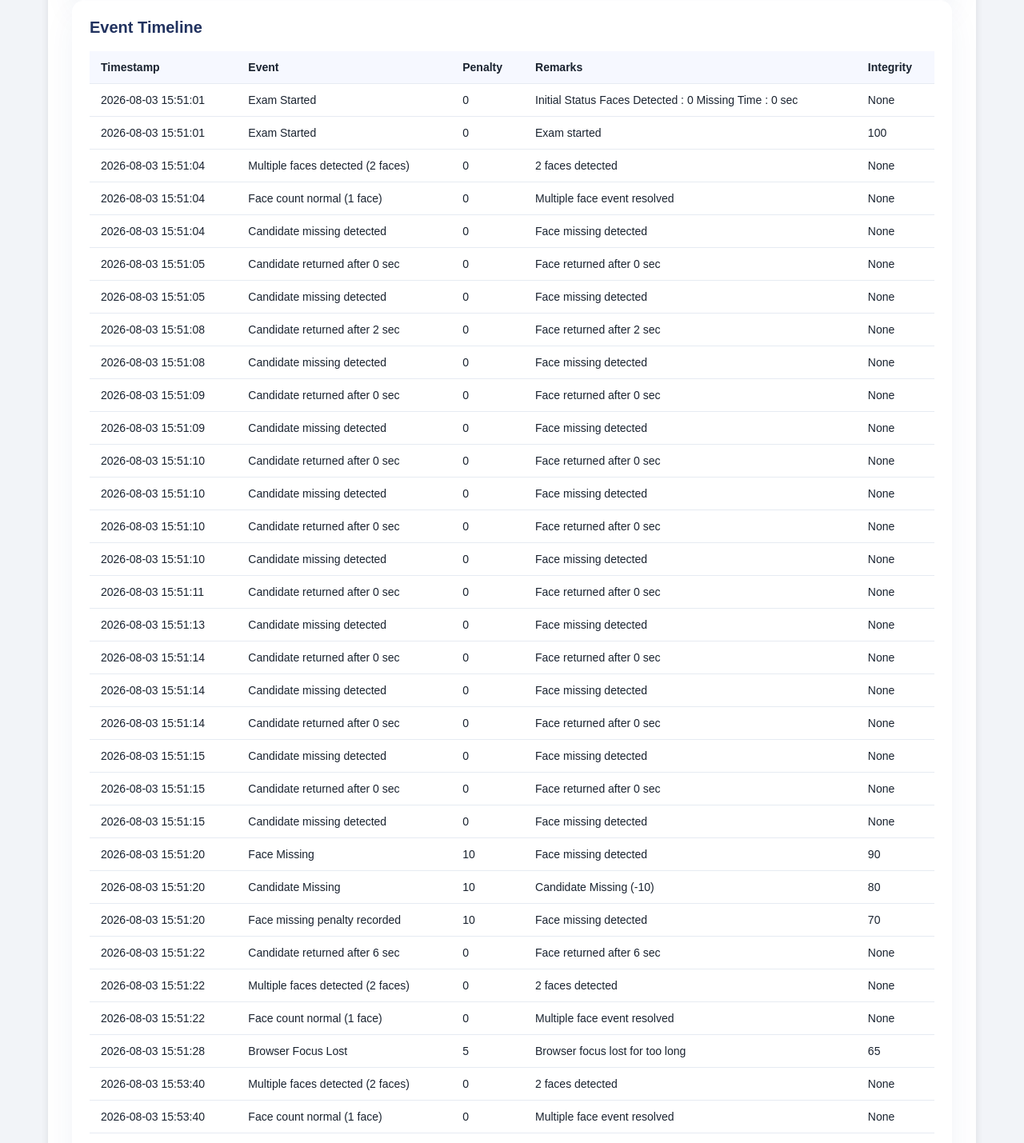
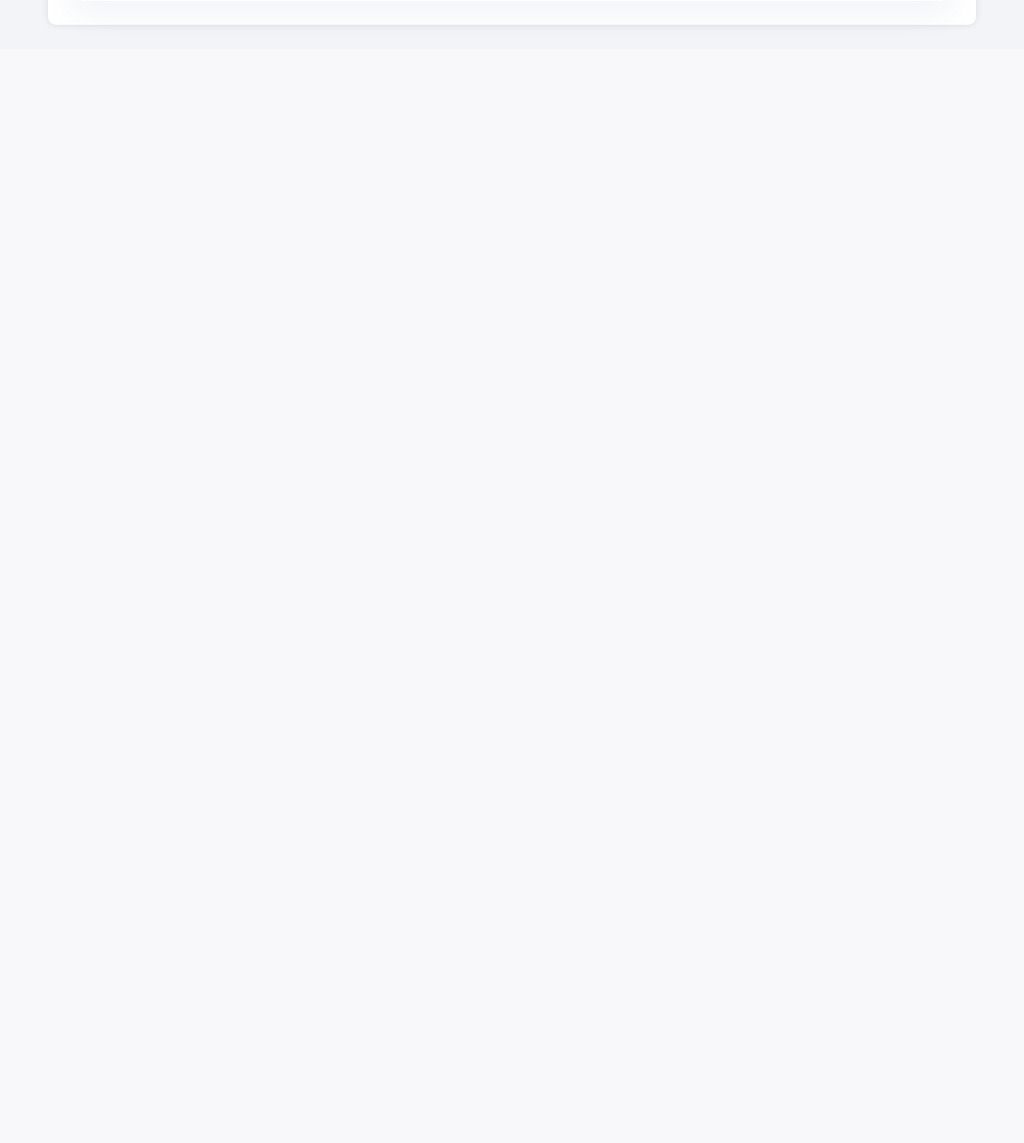
Before and after one commit to askmeanythin/springboard, a Flask app: page /report in a window 1280 px wide. Shown: the part 926-2355 px from the top of the page at 80% size. After the commit the page ends 962 px from the top, so only its background shows below. Run offline with Flask 3, Linux system fonts and the light colour scheme; the visitor is signed in with stand-in values (Sample User, id 1); data comes from the database, SQL or seed files in the repository; both versions use the stored data as it was after the commit.

Commit message:
working code before admin pannel

```diff
--- a/app.py
+++ b/app.py
@@ -582,26 +582,6 @@ def get_report_metrics(email):
 
     cursor.execute(
         """
-        SELECT
-            me.event_id,
-            me.event_timestamp AS timestamp,
-            me.event_subtype AS event,
-            me.remarks,
-            ih.integrity_after AS integrity,
-            COALESCE(p.penalty_points, 0) AS penalty,
-            me.event_type
-        FROM MonitoringEvent me
-        LEFT JOIN Penalty p ON p.event_id = me.event_id
-        LEFT JOIN IntegrityHistory ih ON ih.event_id = me.event_id
-        WHERE me.session_id=?
-        ORDER BY me.event_timestamp ASC, me.event_id ASC
-        """,
-        (session_id,)
-    )
-    event_timeline = [dict(row) for row in cursor.fetchall()]
-
-    cursor.execute(
-        """
         SELECT current_integrity
         FROM ExamSession
         WHERE session_id=?
@@ -628,8 +608,7 @@ def get_report_metrics(email):
         "multiple_face_count": multiple_face_count,
         "total_suspicious_events": total_suspicious_events,
         "final_integrity": final_integrity,
-        "overall_remark": overall_remark,
-        "event_timeline": event_timeline
+        "overall_remark": overall_remark
     }
 
 
@@ -1357,7 +1336,6 @@ def report():
         total_suspicious_events=metrics["total_suspicious_events"],
         final_integrity=metrics["final_integrity"],
         overall_remark=metrics["overall_remark"],
-        event_timeline=metrics["event_timeline"],
         violations=normalized_summary["violations"],
         total_penalties=normalized_summary["total_penalties"],
         total_screenshots=normalized_summary["total_screenshots"],
--- a/templates/report.html
+++ b/templates/report.html
@@ -132,36 +132,6 @@ margin-bottom:30px;
             <p>No normalized violation evidence available.</p>
         {% endif %}
     </section>
-
-    <section class="card timeline">
-        <h2>Event Timeline</h2>
-        {% if event_timeline %}
-            <table>
-                <thead>
-                    <tr>
-                        <th>Timestamp</th>
-                        <th>Event</th>
-                        <th>Penalty</th>
-                        <th>Remarks</th>
-                        <th>Integrity</th>
-                    </tr>
-                </thead>
-                <tbody>
-                    {% for event in event_timeline %}
-                        <tr>
-                            <td>{{ event.timestamp }}</td>
-                            <td>{{ event.event }}</td>
-                            <td>{{ event.penalty }}</td>
-                            <td>{{ event.remarks }}</td>
-                            <td>{{ event.integrity }}</td>
-                        </tr>
-                    {% endfor %}
-                </tbody>
-            </table>
-        {% else %}
-            <p>No event timeline available.</p>
-        {% endif %}
-    </section>
 </div>
 
 <style>
```
Also changed, not shown: database/exam.db.
